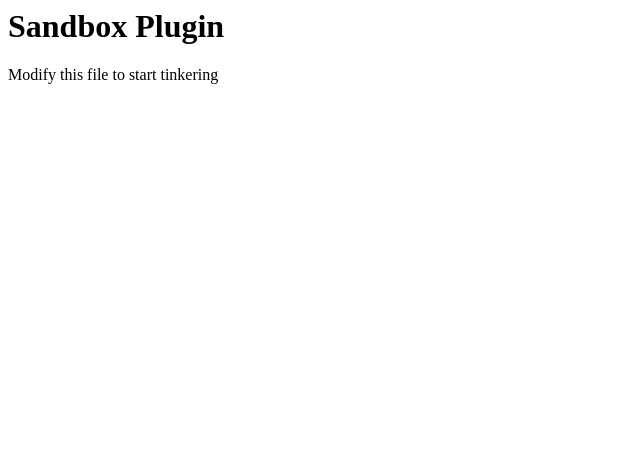
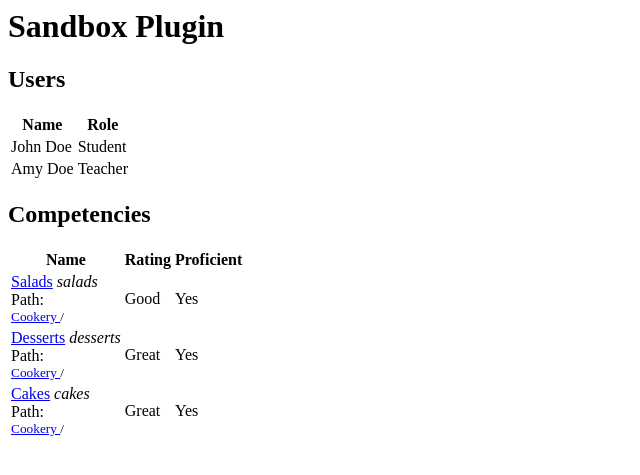
Before and after one commit to NoelDeMartin/moodle-local_sandbox, a PHP site: page / in a window 1280 px wide. Shown: the top 475 px of the page, without its empty margins (0-640 px from the left). Run offline with PHP 8.4, Linux system fonts and the light colour scheme.

Commit message:
Showcase broken behaviour of table checks in Behat

```diff
--- a/index.php
+++ b/index.php
@@ -1,2 +1,93 @@
 <h1>Sandbox Plugin</h1>
-<p>Modify this file to start tinkering</p>
+
+<h2>Users</h2>
+<table id="users">
+    <thead>
+        <tr>
+            <th>Name</th>
+            <th>Role</th>
+        </tr>
+    </thead>
+    <tbody>
+        <tr>
+            <td>John Doe</td>
+            <td>Student</td>
+        </tr>
+        <tr>
+            <td>Amy Doe</td>
+            <td>Teacher</td>
+        </tr>
+    </tbody>
+</table>
+
+
+<h2>Competencies</h2>
+
+<table class="competencies">
+    <thead>
+        <tr>
+            <th scope="col">Name</th>
+            <th scope="col">Rating</th>
+            <th scope="col">Proficient</th>
+        </tr>
+    </thead>
+    <tbody>
+        <tr>
+            <td>
+                <a href="#">Salads</a>
+                <em>salads</em>
+                <br>
+                <span>Path:&nbsp;</span>
+                <nav>
+                    <small>
+                        <a href="#">
+                            Cookery
+                        </a>
+                        /
+                    </small>
+                </nav>
+
+            </td>
+            <td>Good</td>
+            <td>Yes</td>
+        </tr>
+        <tr>
+            <td>
+                <a href="#">Desserts</a>
+                <em>desserts</em>
+                <br>
+                <span>Path:&nbsp;</span>
+                <nav>
+                    <small>
+                        <a href="#">
+                            Cookery
+                        </a>
+                        /
+                    </small>
+                </nav>
+
+            </td>
+            <td>Great</td>
+            <td>Yes</td>
+        </tr>
+        <tr>
+            <td>
+                <a href="#">Cakes</a>
+                <em>cakes</em>
+                <br>
+                <span>Path:&nbsp;</span>
+                <nav>
+                    <small>
+                        <a href="#">
+                            Cookery
+                        </a>
+                        /
+                    </small>
+                </nav>
+
+            </td>
+            <td>Great</td>
+            <td>Yes</td>
+        </tr>
+    </tbody>
+</table>
```
Also changed, not shown: 1 other file.
